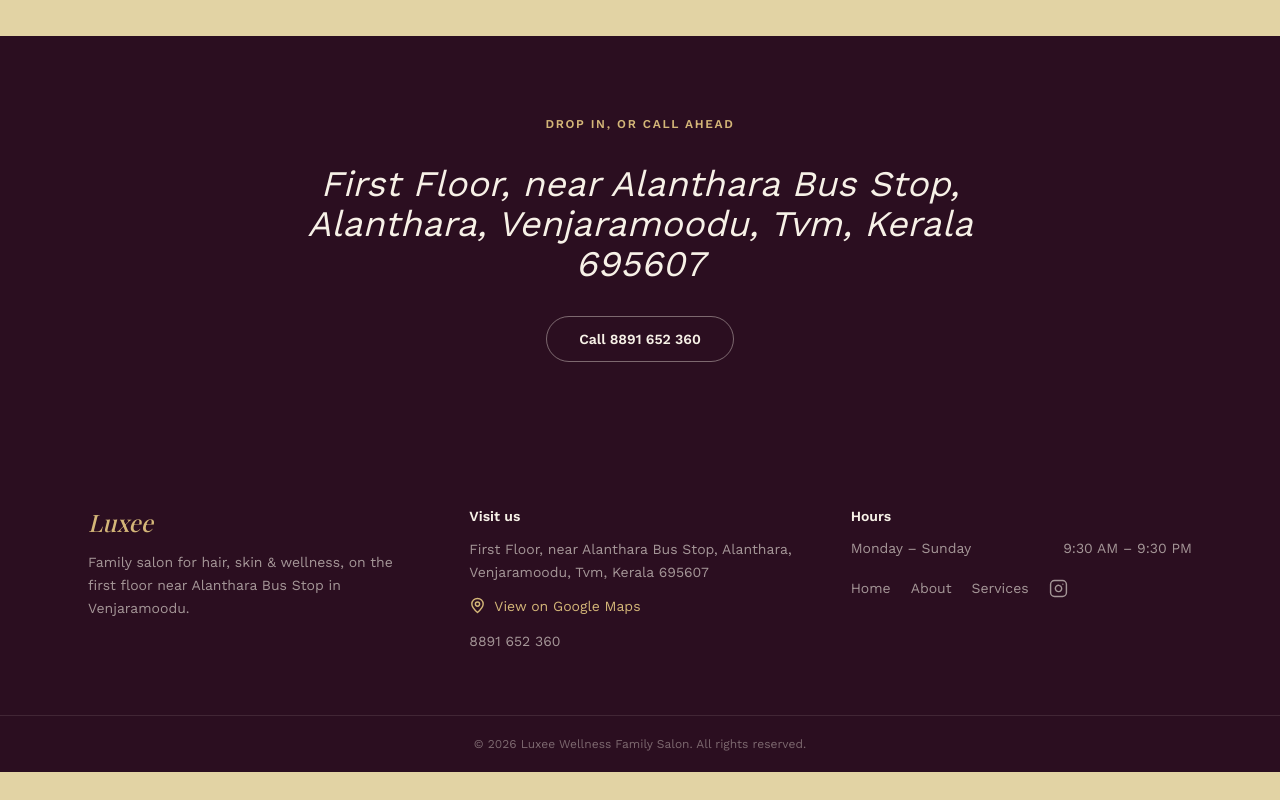
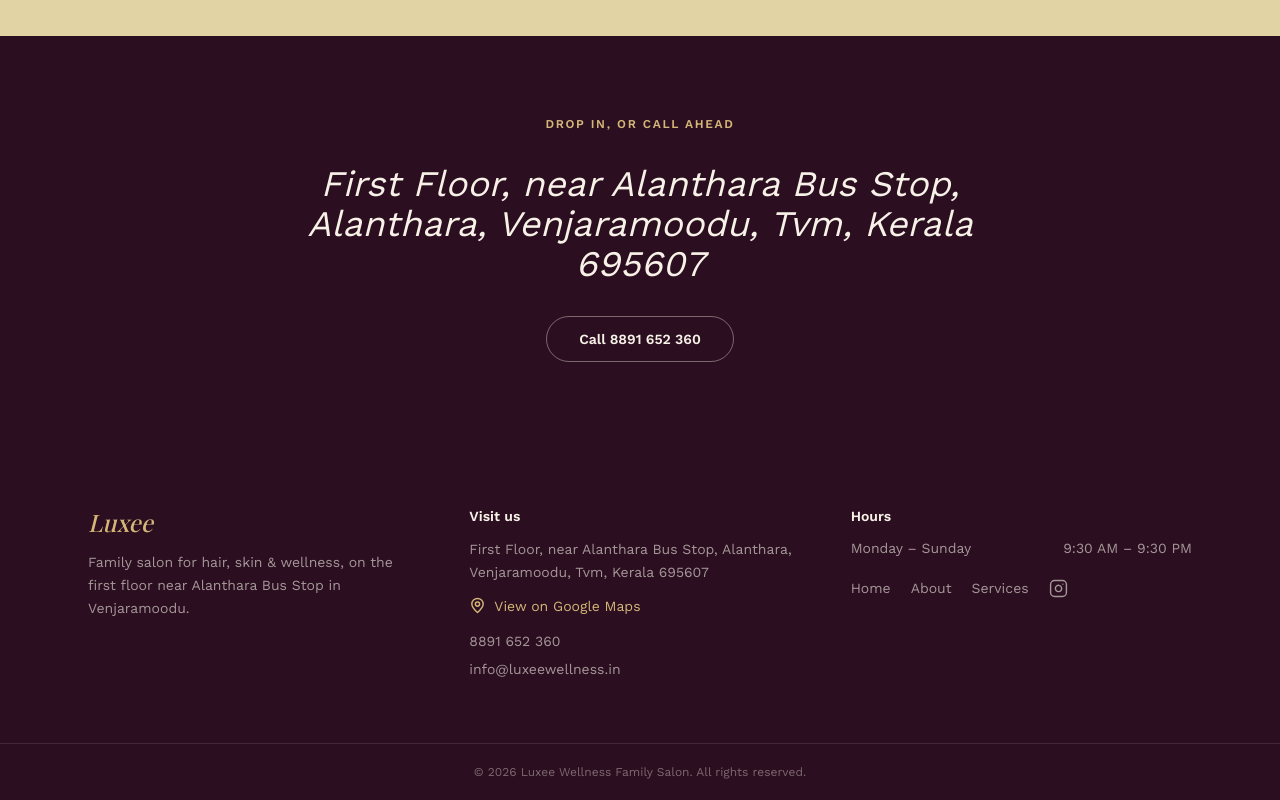
Before and after one commit to Muhammed0fayiz/luxee-wellness, a Next.js app: page / in a window 1280 px wide. Shown: the part 2239-3039 px from the top of the page. Before the commit the page ends 3011 px from the top, so only its background shows below. Built offline with nearby package versions, Linux system fonts and the light colour scheme.

Commit message:
add mail

```diff
--- a/components/Footer.tsx
+++ b/components/Footer.tsx
@@ -55,6 +55,13 @@ export default function Footer() {
   className="mt-3 block hover:text-gold-light"
 >
   {siteConfig.phoneDisplay}
+</a>
+
+<a
+  href="mailto:info@luxeewellness.in"
+  className="mt-2 block hover:text-gold-light"
+>
+  info@luxeewellness.in
 </a>
         </div>
 
```
Lines whose indentation alone changed are shown as unchanged.
